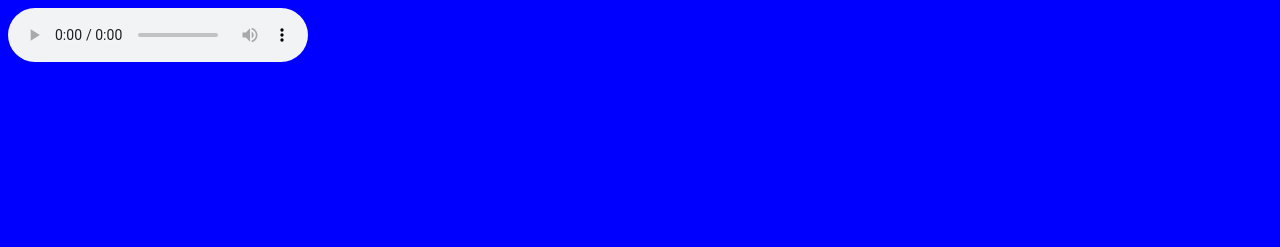
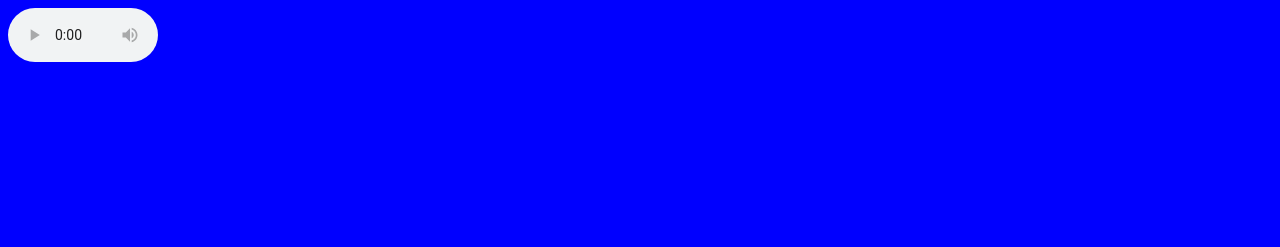
Before and after one commit to YanIndra21/HBD-Jasmin, a plain HTML site: page index.html in a window 1280 px wide. Shown: the top 247 px of the page. Drawn offline with Linux system fonts and the light colour scheme.

Commit message:
fix tombol lagu

```diff
--- a/style.css
+++ b/style.css
@@ -98,3 +98,7 @@ body{
     justify-content: center;
     text-align: center;
 }
+audio{
+    width: 150px;
+
+}
```
